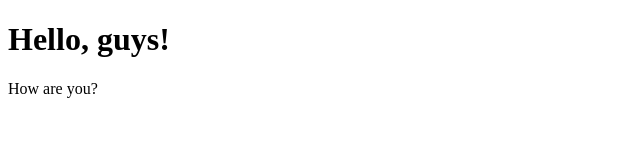
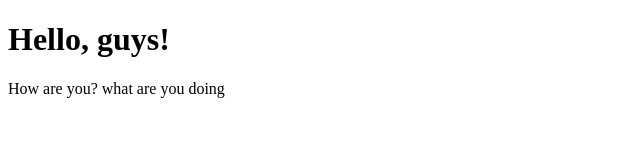
Before and after one commit to ravina-24/projectOnGroovy, a plain HTML site: page index.html in a window 1280 px wide. Shown: the whole page, without its empty margins (0-640 px from the left). Drawn offline with Linux system fonts and the light colour scheme.

Commit message:
Update index.html

```diff
--- a/index.html
+++ b/index.html
@@ -2,6 +2,6 @@
 <html>
 <body>
 <h1> Hello, guys!  </h1>
-<p> How are you?</p>
+<p> How are you? what are you doing</p>
 </body>
 </html>
```
